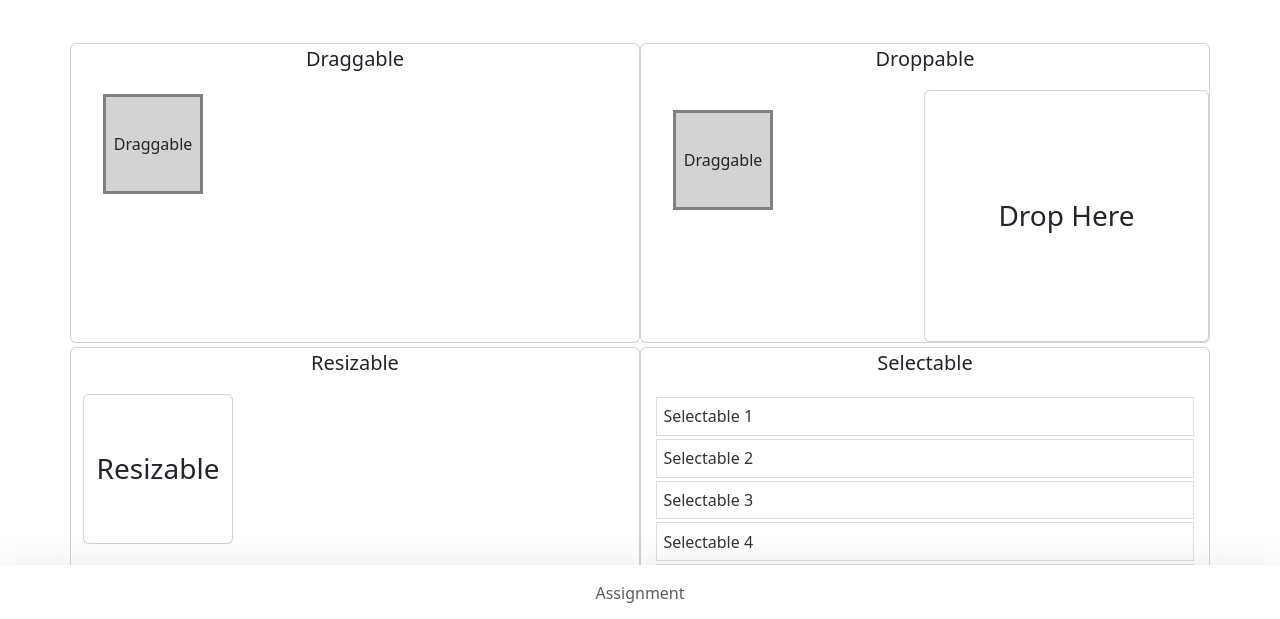
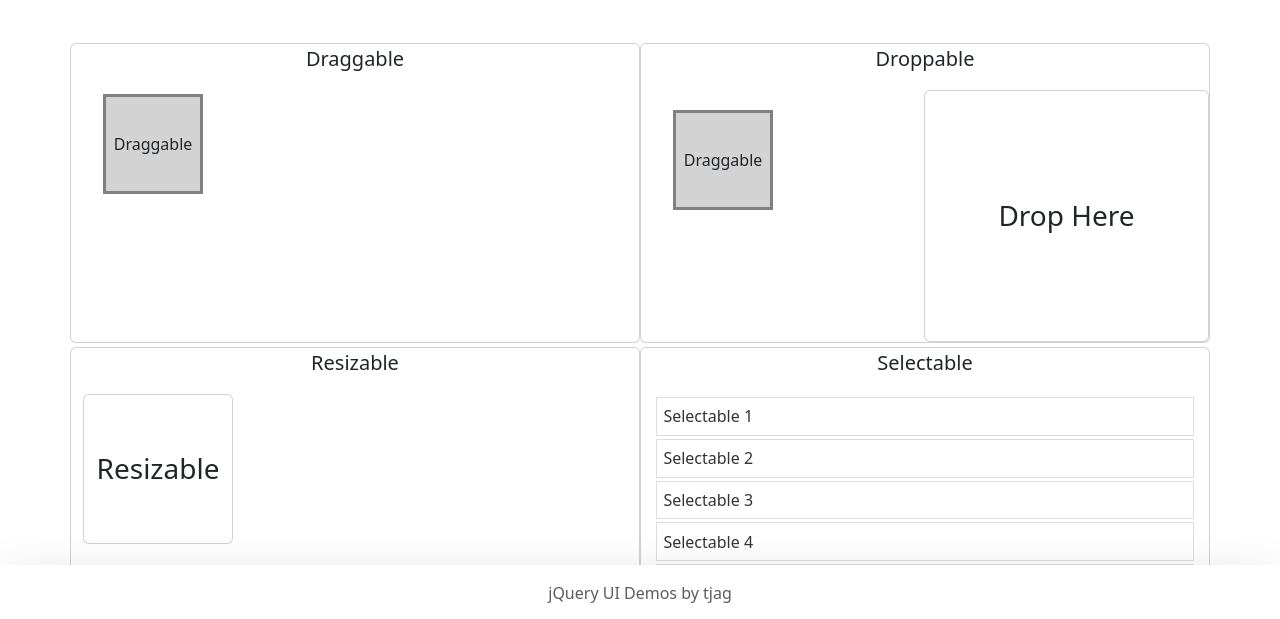
Before and after one commit to tgayas/cpro1102bEXT, a plain HTML site: page index.html in a window 1280 px wide. Shown: the part 179-798 px from the top of the page. Drawn offline with Linux system fonts and the light colour scheme.

Commit message:
Update index.html

```diff
--- a/index.html
+++ b/index.html
@@ -229,7 +229,7 @@
 
     <footer class="w-100 shadow-lg">
       <div class="d-flex flex-nowrap justify-content-center align-items-center py-3 w-100">
-        <p class="mb-0 px-2 text-body-secondary flex-nowrap">Assignment</p>
+        <p class="mb-0 px-2 text-body-secondary flex-nowrap">jQuery UI Demos by tjag</p>
       </div>
     </footer>
     <script src="resources/js/bootstrap.bundle.js"></script>
```
